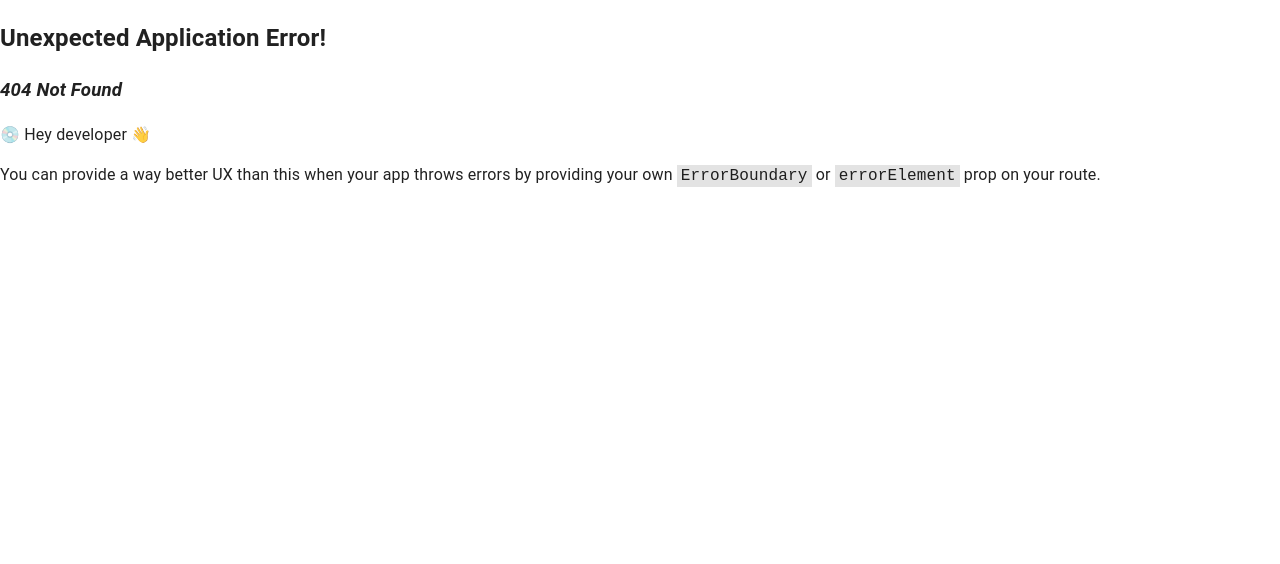
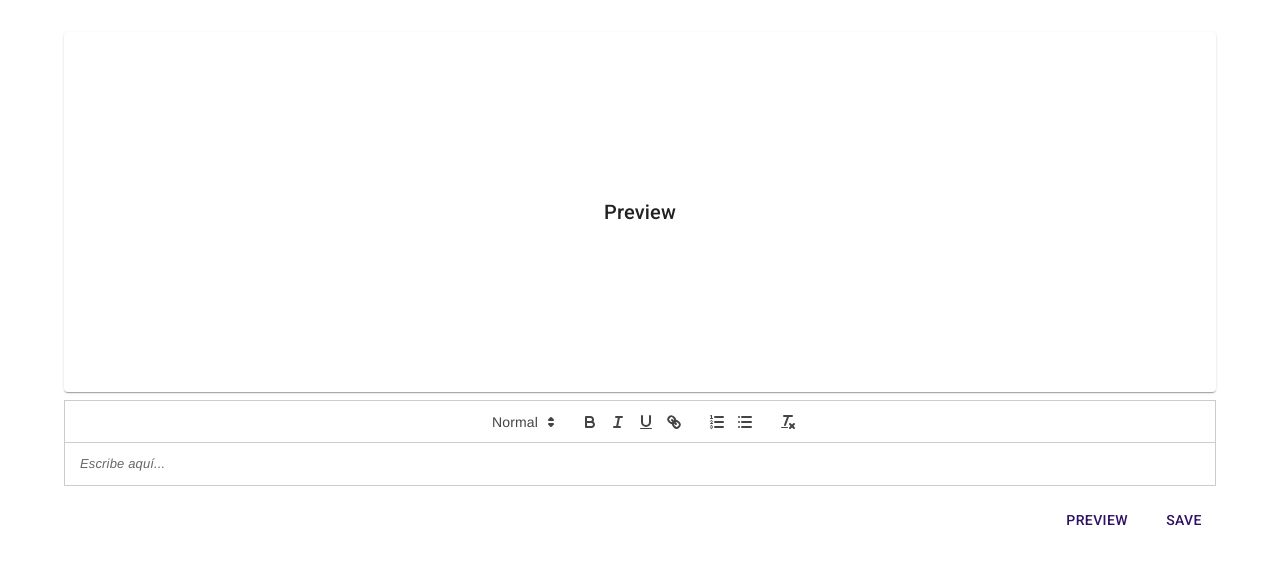
Before and after one commit to jorgeart81/test-editor, a React (Vite) app: page /test/rich-text in a window 1280 px wide. Before the commit this address had no page. Shown: the top 564 px of the page. Built offline with nearby package versions, Linux system fonts and the light colour scheme.

Commit message:
Create TestEditor page

```diff
--- /dev/null
+++ b/src/components/textEditor/Preview.tsx
@@ -0,0 +1,21 @@
+import { useContext } from 'react';
+import { TextEditorContext } from './context/TextEditorContext';
+import { Box, Container, Paper, Typography } from '@mui/material';
+
+export const Preview = () => {
+	const { htmlContent } = useContext(TextEditorContext);
+
+	return (
+		<Container>
+			<Paper sx={{ minHeight: '360px' }}>
+				{htmlContent ? (
+					<Box textAlign='initial' padding={2} dangerouslySetInnerHTML={{ __html: htmlContent }}></Box>
+				) : (
+					<Box display='flex' height={360} justifyContent='center' alignItems='center'>
+						<Typography variant='h6'>Preview</Typography>
+					</Box>
+				)}
+			</Paper>
+		</Container>
+	);
+};
--- /dev/null
+++ b/src/components/textEditor/TextEditor.tsx
@@ -0,0 +1,52 @@
+import { useContext, useLayoutEffect, useRef, useState } from 'react';
+
+import { Box, Button, Container } from '@mui/material';
+import Quill from 'quill';
+import 'quill/dist/quill.snow.css';
+import { TextEditorContext } from './context/TextEditorContext';
+import { basicOptions, customOptions, extendOptions } from './options';
+
+const typeOptions = { basicOptions, extendOptions, customOptions };
+
+interface Props {
+	options?: keyof typeof typeOptions;
+}
+
+export const TextEditor = ({ options = 'basicOptions' }: Props) => {
+	const { editor, setTextEditor, setHtmlContent } = useContext(TextEditorContext);
+
+	const [loaded, setLoaded] = useState(false);
+	const divEditorRef = useRef<HTMLDivElement>(null);
+
+	useLayoutEffect(() => {
+		setLoaded(true);
+		if (divEditorRef.current && loaded) {
+			const quill = new Quill(divEditorRef.current, typeOptions[options]);
+			setTextEditor(quill);
+		}
+	}, [loaded, divEditorRef]);
+
+	return (
+		<Container component='section' sx={{ display: 'flex', flexDirection: 'column', padding: 1 }}>
+			<div ref={divEditorRef}></div>
+			<Box display='flex' justifyContent='flex-end' gap={2} paddingTop={2}>
+				<Button
+					onClick={() => {
+						const htmlContent = editor?.root.innerHTML;
+						if (htmlContent) setHtmlContent(htmlContent);
+					}}>
+					Preview
+				</Button>
+				<Button
+					onClick={() => {
+						const delta = editor?.getContents(); // Get Delta object
+						const htmlContent = editor?.root.innerHTML;
+
+						console.log('test', { htmlContent, delta });
+					}}>
+					Save
+				</Button>
+			</Box>
+		</Container>
+	);
+};
--- /dev/null
+++ b/src/components/textEditor/index.ts
@@ -0,0 +1,7 @@
+export * from './Preview';
+export * from './TextEditor';
+export * from './context/TextEditorContext';
+export * from './context/TextEditorProvider';
+export * from './context/textEditorReducer';
+export * from './options';
+export * from './options/toolbar/fullToolbarOptions';
--- /dev/null
+++ b/src/pages/test/TestEditor.tsx
@@ -0,0 +1,11 @@
+
+import { Preview, TextEditor, TextEditorProvider } from '../../components/textEditor';
+
+export const TestEditor = () => {
+	return (
+		<TextEditorProvider>
+			<Preview />
+			<TextEditor />
+		</TextEditorProvider>
+	);
+};
```
Also changed, not shown: src/pages/test/Test.tsx (renamed from src/pages/Test.tsx, +1 -1 lines), src/pages/test/index.ts (added, +2 -0 lines), src/routes/router.tsx (+22 -6 lines).
